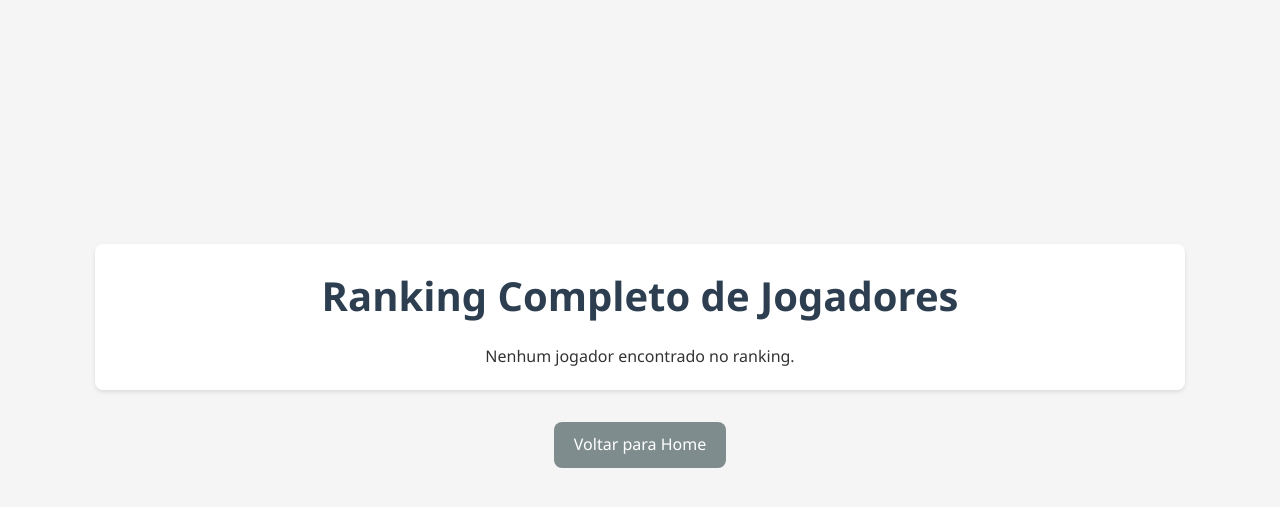
After one commit to fndcf/rei-da-praia, a Flask app: page /ranking-completo in a window 1280 px wide. The commit adds this page. Shown: the top 507 px of the page. Run offline with Flask 3, Linux system fonts and the light colour scheme.

Commit message:
criacao de botao e tela para visualizar o ranking por completo

```diff
--- a/routes/main.py
+++ b/routes/main.py
@@ -703,6 +703,7 @@ def cancelar_torneio():
 
 @bp.route('/listar_todos_jogadores', methods=['GET'])
 def listar_todos_jogadores():
+
     """Endpoint AJAX para listar todos os jogadores cadastrados"""
     try:
         # Buscar todos os jogadores permanentes
@@ -715,3 +716,18 @@ def listar_todos_jogadores():
     except Exception as e:
         current_app.logger.error(f"Erro ao listar jogadores: {str(e)}", exc_info=True)
         return jsonify([])
+
+@bp.route('/ranking-completo')
+def ranking_completo():
+    log_route_access('ranking_completo')
+
+    # Obter o ranking completo de jogadores
+    ranking_jogadores = RankingManager.obter_ranking()
+
+    # Aqui não limitamos o ranking a apenas 10 jogadores
+
+    return render_template(
+        'ranking_completo.html',
+        ranking_jogadores=ranking_jogadores,
+        titulo="Ranking Completo de Jogadores"
+    )
--- /dev/null
+++ b/templates/ranking_completo.html
@@ -0,0 +1,48 @@
+{% extends "base.html" %}
+
+{% block title %}Ranking Completo de Jogadores{% endblock %}
+
+{% block content %}
+<div class="container mt-4">
+    <div class="card">
+        <div class="card-header bg-primary text-white">
+            <h1 class="mb-0">{{ titulo }}</h1>
+        </div>
+        <div class="card-body">
+            {% if ranking_jogadores %}
+                <table class="table table-striped">
+                    <thead>
+                        <tr>
+                            <th>Posição</th>
+                            <th>Nome</th>
+                            <th>Pontos</th>
+                            <th>Torneios</th>
+                            <th>Ações</th>
+                        </tr>
+                    </thead>
+                    <tbody>
+                        {% for jogador in ranking_jogadores %}
+                        <tr>
+                            <td>{{ jogador.posicao }}</td>
+                            <td>{{ jogador.nome }}</td>
+                            <td>{{ jogador.pontos }}</td>
+                            <td>{{ jogador.torneios }}</td>
+                            <td>
+                                <a href="{{ url_for('main.perfil_jogador', nome_jogador=jogador.nome) }}"
+                                   class="btn btn-sm btn-primary">Ver Perfil</a>
+                            </td>
+                        </tr>
+                        {% endfor %}
+                    </tbody>
+                </table>
+            {% else %}
+                <p class="text-center">Nenhum jogador encontrado no ranking.</p>
+            {% endif %}
+        </div>
+    </div>
+
+    <div class="text-center mt-4">
+        <a href="{{ url_for('main.home') }}" class="btn btn-secondary">Voltar para Home</a>
+    </div>
+</div>
+{% endblock %}
```
Also changed, not shown: templates/home.html (+9 -2 lines).
